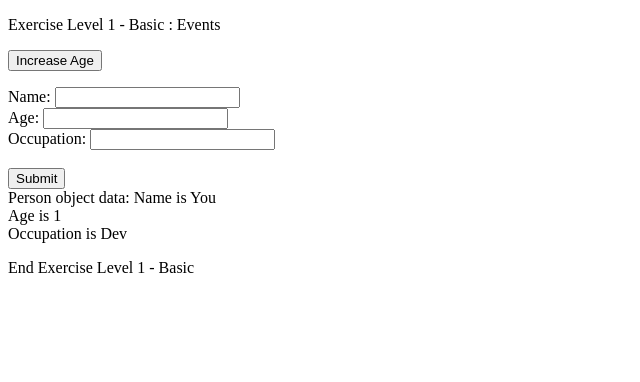
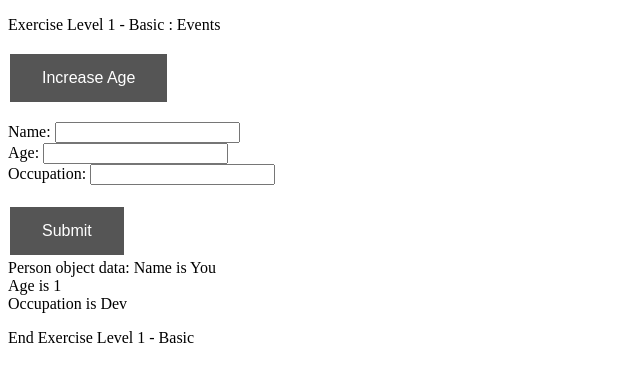
Before and after one commit to AndilX/QA-Javascript, a plain HTML site: page Exercise Level 1 - Basic_Events.html in a window 1280 px wide. Shown: the whole page, without its empty margins (0-640 px from the left). Drawn offline with Linux system fonts and the light colour scheme.

Commit message:
added button colors

```diff
--- a/Exercise Level 1 - Basic_Events.html
+++ b/Exercise Level 1 - Basic_Events.html
@@ -1,16 +1,34 @@
 <!DOCTYPE HTML>
 <html>
+
+        <head>
+                <style>
+                .button {
+                    background-color: #555555;
+                    border: none;
+                    color: white;
+                    padding: 15px 32px;
+                    text-align: center;
+                    text-decoration: none;
+                    display: inline-block;
+                    font-size: 16px;
+                    margin: 4px 2px;
+                    cursor: pointer;
+                }
+                </style>
+        </head>
+
     <body>
         <p>Exercise Level 1 - Basic : Events</p>
 
-        <button onclick="callFunction()"> Increase Age </button>
+        <button class="button" onclick="callFunction()"> Increase Age </button>
         <p id="button1"></p>
 
         <form>
             Name: <input type="text" id="fname" size="20" name="fname"><br>
             Age: <input type="text" id="age" size="20" name="age"><br>
             Occupation: <input type="text" id="job" size="20" name="job"><br><br>
-        <input type="button" value="Submit" onclick="updateFunction()">
+        <input type="button" class="button" value="Submit" onclick="updateFunction()">
         </form>
 
         <script>
```
Also changed, not shown: Exercise Level 1 - Basic_Functions.html (+19 -2 lines), Exercise Level 1 - Basic_Strings.html (+29 -3 lines), Exercise Level 1 - Basic_Variables.html (+18 -1 lines).
